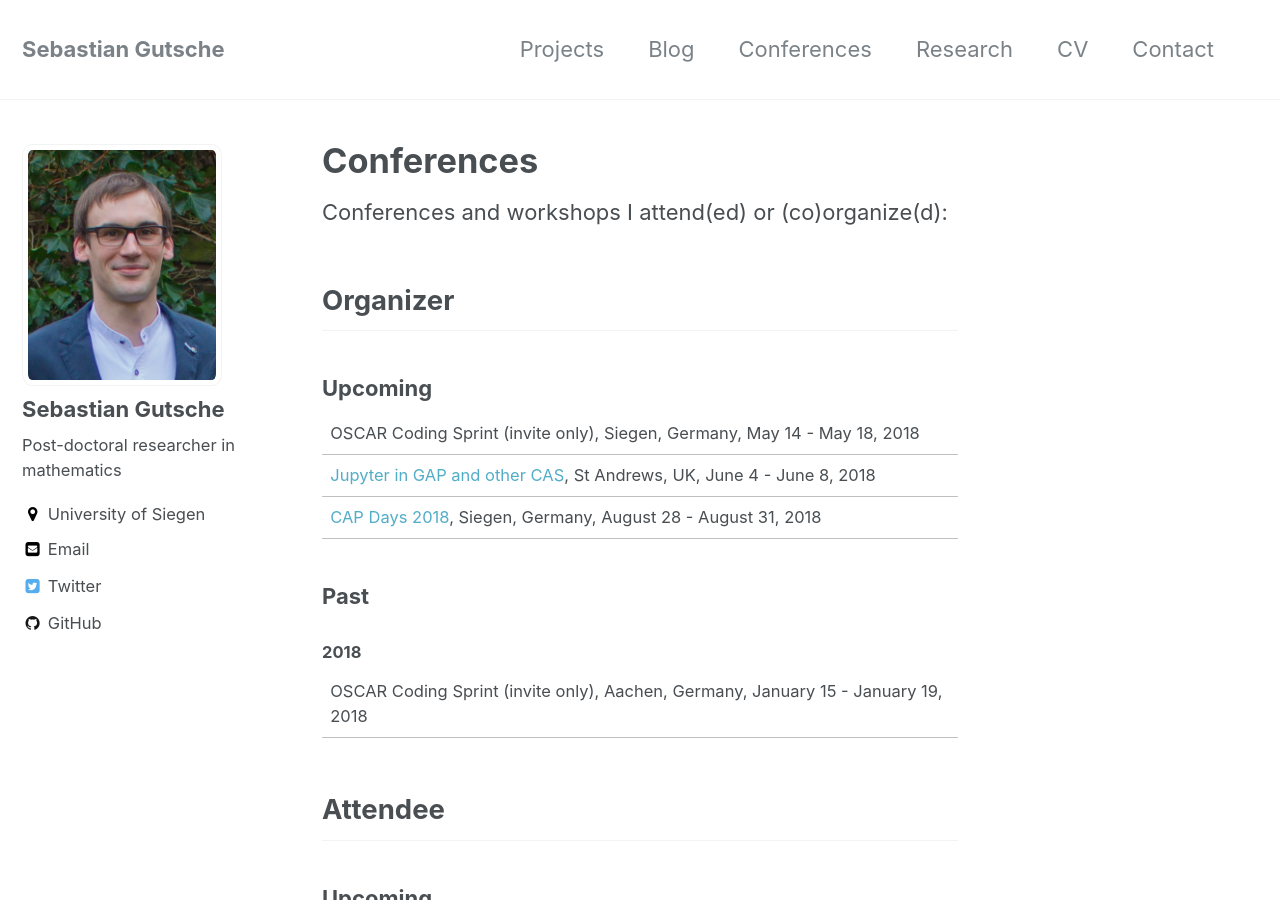
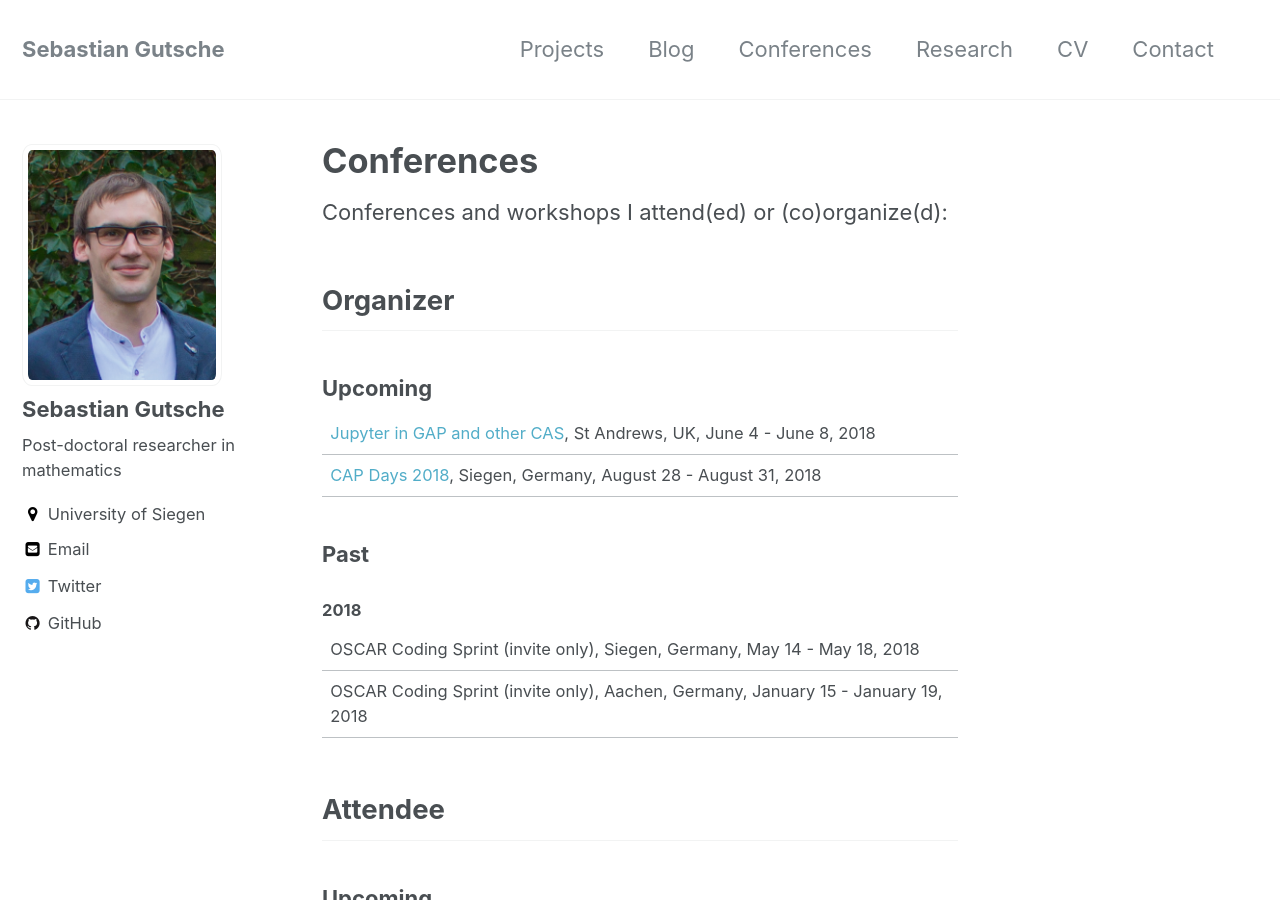
Before and after one commit to sebasguts/sebasguts.github.io, a Jekyll site: the page built from _pages/conferences.md, in a window 1280 px wide and 900 px high. Built offline with Jekyll 4.4.1, drawn with Linux system fonts in a browser that asks for light colours; part of the change alters nothing that is shown.

```diff
--- a/_pages/conferences.md
+++ b/_pages/conferences.md
@@ -10,7 +10,6 @@ Conferences and workshops I attend(ed) or (co)organize(d):
 
 ### Upcoming
 
-| OSCAR Coding Sprint (invite only), Siegen, Germany, May 14 - May 18, 2018
 | [Jupyter in GAP and other CAS](http://gapdays.de/gap-jupyter-days2018/), St Andrews, UK, June 4 - June 8, 2018
 | [CAP Days 2018](https://homalg-project.github.io/capdays-2018/), Siegen, Germany, August 28 - August 31, 2018
 
@@ -18,6 +17,7 @@ Conferences and workshops I attend(ed) or (co)organize(d):
 
 #### 2018
 
+| OSCAR Coding Sprint (invite only), Siegen, Germany, May 14 - May 18, 2018
 | OSCAR Coding Sprint (invite only), Aachen, Germany, January 15 - January 19, 2018
 
 ## Attendee
```
